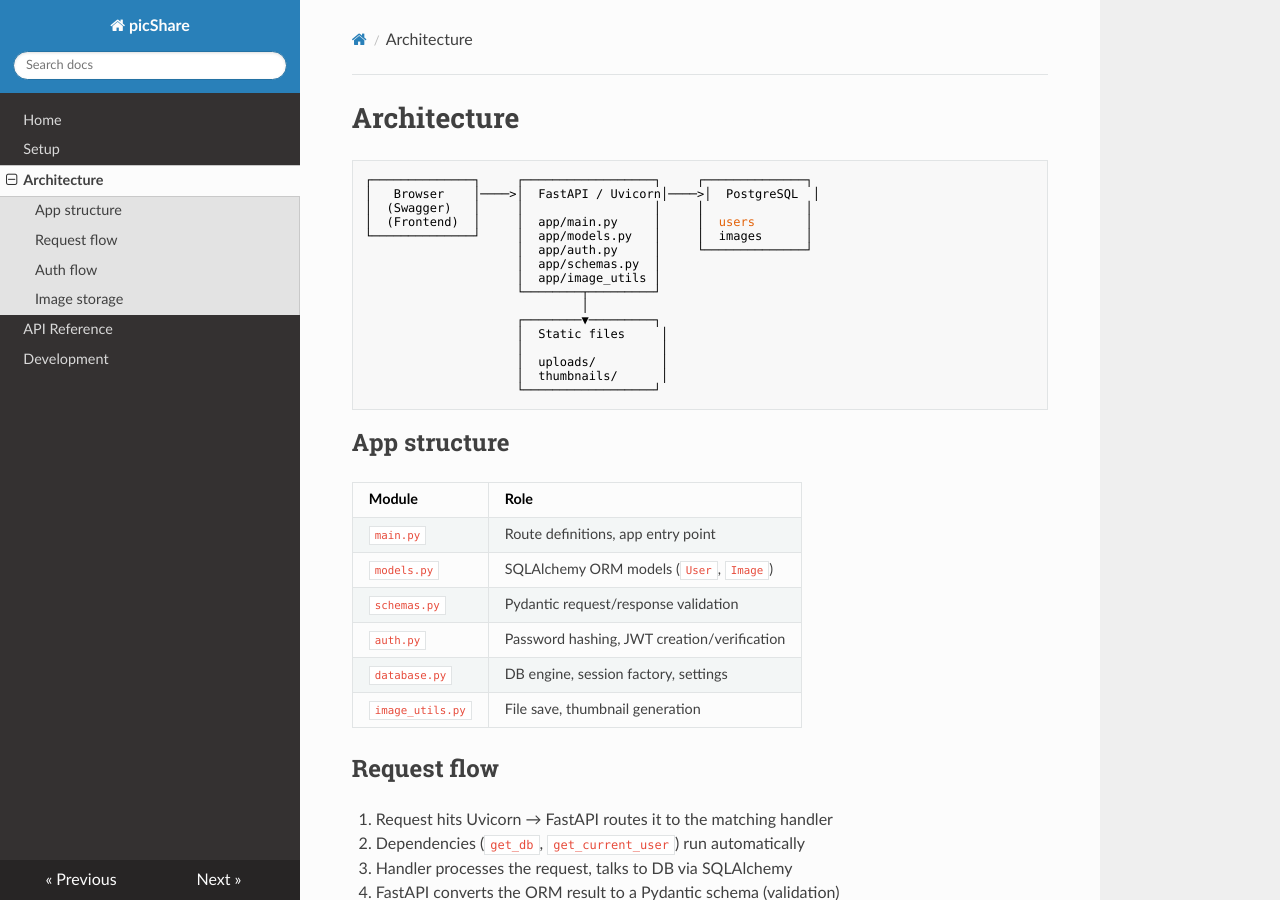
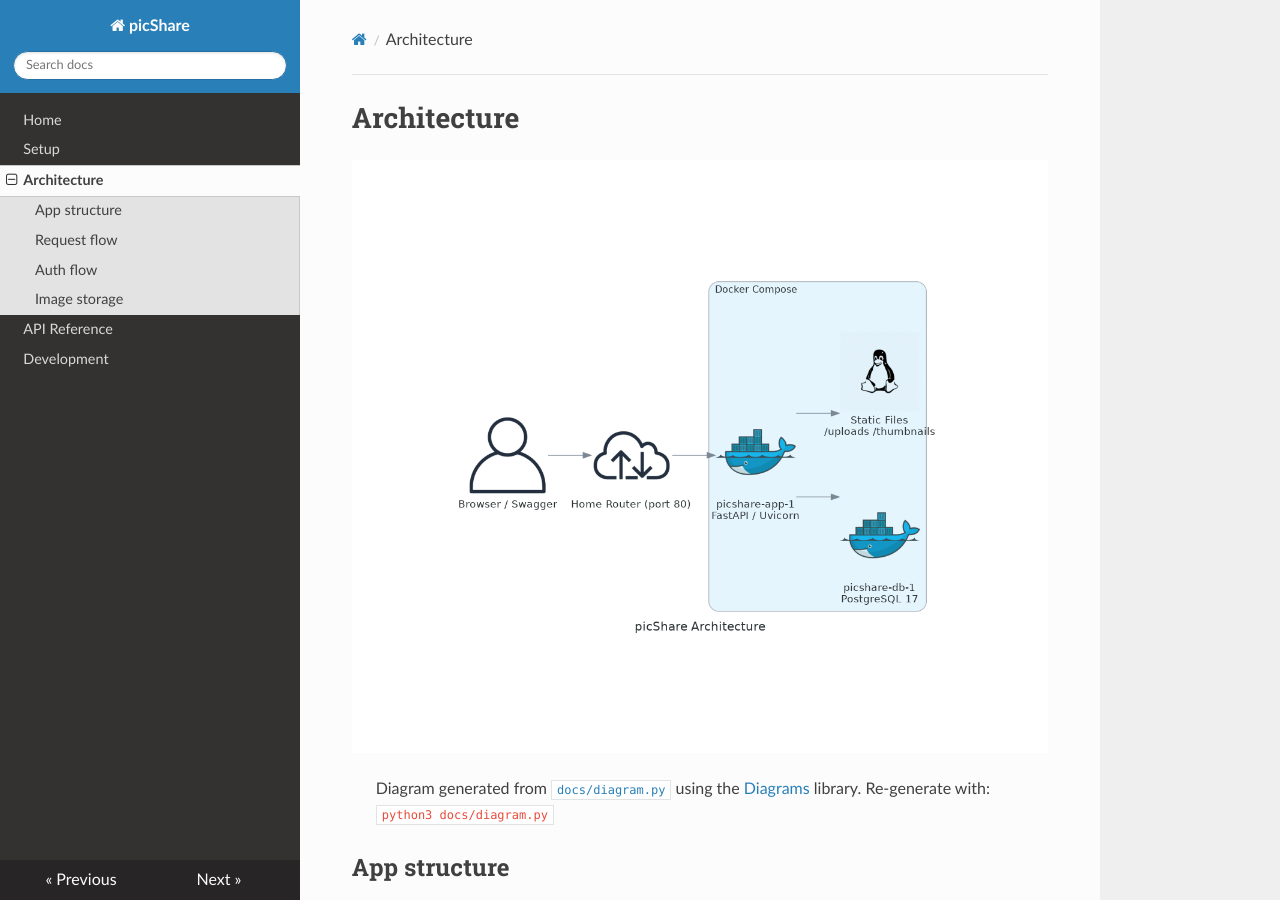
Before and after one commit to ol-eg/picShare, an MkDocs documentation site: the page built from docs/architecture.md, in a window 1280 px wide and 900 px high. Built offline with MkDocs 1.6.1, drawn with Linux system fonts in a browser that asks for light colours; nearby versions of some CDN libraries; some of the changed text lies outside the part shown.

Commit message:
Diagrams-as-code with refactored module coupling docs
- Removed redundant app/dependencies.py (main.py imports directly)
- Added docs/diagram.py as bulk runner for all diagrams
- Split diagrams into docs/diagram_scripts/: architecture.py, modules.py, stack.py
- Rotated module diagram to vertical layout with labeled edges
- Added frontend (templates/, ReDoc) to module and stack diagrams
- Updated docs/index.md stack table with frontend/API doc rows
- Updated docs/architecture.md with templates/ and static/ directories
- Fixed docs/dev.md DB table workflow to use make migrate-auto
- Regenerated all three PNG diagrams
- Added MkDocs docs serve instructions to README.md

````diff
--- a/docs/architecture.md
+++ b/docs/architecture.md
@@ -1,34 +1,25 @@
 # Architecture
 
-```
-┌──────────────┐     ┌──────────────────┐     ┌──────────────┐
-│   Browser    │────>│  FastAPI / Uvicorn│────>│  PostgreSQL  │
-│  (Swagger)   │     │                  │     │              │
-│  (Frontend)  │     │  app/main.py     │     │  users       │
-└──────────────┘     │  app/models.py   │     │  images      │
-                     │  app/auth.py     │     └──────────────┘
-                     │  app/schemas.py  │
-                     │  app/image_utils │
-                     └────────┬─────────┘
-                              │
-                     ┌────────▼─────────┐
-                     │  Static files     │
-                     │                   │
-                     │  uploads/         │
-                     │  thumbnails/      │
-                     └──────────────────┘
-```
+![picShare Architecture](architecture_diagram.png)
+
+> Diagram generated from [`docs/diagram.py`](diagram.py) using the
+> [Diagrams](https://diagrams.mingrammer.com/) library.
+> Re-generate with: `python3 docs/diagram.py`
 
 ## App structure
 
-| Module | Role |
-|--------|------|
+![App Module Coupling](module_diagram.png)
+
+| Module / Directory | Role |
+|--------------------|------|
 | `main.py` | Route definitions, app entry point |
 | `models.py` | SQLAlchemy ORM models (`User`, `Image`) |
 | `schemas.py` | Pydantic request/response validation |
 | `auth.py` | Password hashing, JWT creation/verification |
 | `database.py` | DB engine, session factory, settings |
 | `image_utils.py` | File save, thumbnail generation |
+| `templates/` | Jinja2 HTML templates (`base.html`, `home.html`) |
+| `static/redoc_assets/` | Local ReDoc standalone bundle (no CDN) |
 
 ## Request flow
 
````
Also changed, not shown: README.md (+9 -0 lines), docs/dev.md (+19 -2 lines), docs/diagram.py (added, +10 -0 lines), docs/diagram_scripts/architecture.py (added, +25 -0 lines), docs/diagram_scripts/modules.py (added, +30 -0 lines), docs/diagram_scripts/stack.py (added, +42 -0 lines), docs/index.md (+14 -10 lines), docs/architecture_diagram.png (added), docs/module_diagram.png (added), docs/stack_diagram.png (added), 2 other files.
